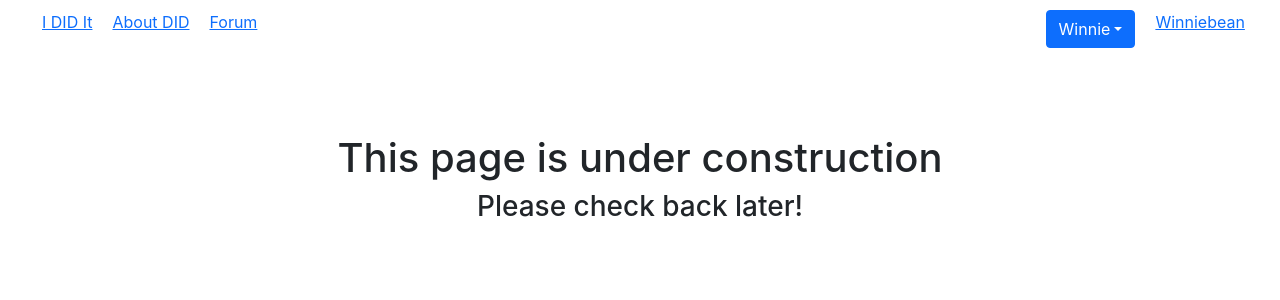
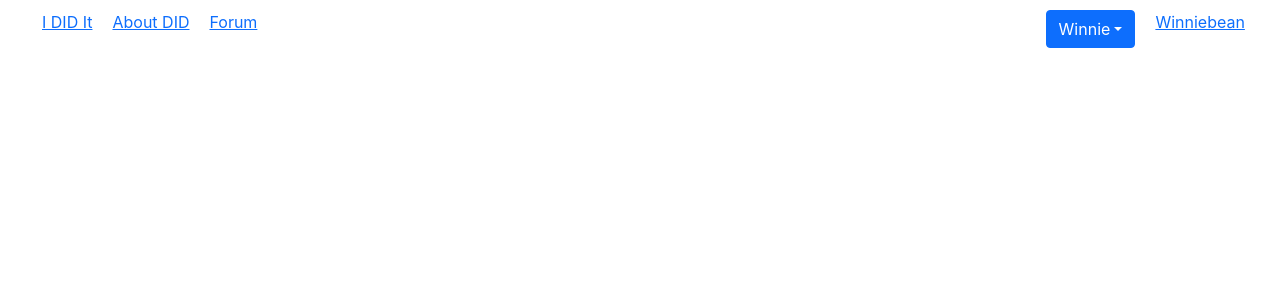
Before and after one commit to EagerBeaver98/i-did-it, a React (Create React App) app: page / in a window 1280 px wide. Shown: the top 300 px of the page. Built offline with nearby package versions, Linux system fonts and the light colour scheme.

Commit message:
Added post shell

```diff
--- a/src/App.js
+++ b/src/App.js
@@ -1,5 +1,5 @@
 // import Header from './components/Header';
-import {profile} from './data/temp data';
+import {profile, tweets} from './data/temp data';
 import Hello from './components/HelloWorld';
 import UnderConstruction from './components/UnderConstruction';
 import ProfilePage from './components/Profile';
@@ -7,12 +7,14 @@ import {BrowserRouter as Router, Route, Switch, Link} from 'react-router-dom';
 import { useState } from 'react';
 import { DropdownButton } from 'react-bootstrap';
 import DropdownItem from 'react-bootstrap/esm/DropdownItem';
+import Home from './components/Home';
 
 
 function App() {
 
   const [alter, setAlter] = useState(profile.alters[0].name);
   const [alterID, setAlterID] = useState(profile.alters[0].id);
+  const [tweetList, setTweetList] = useState(tweets);
 
   return (
     <Router>
@@ -52,7 +54,7 @@ function App() {
       <div className='seperator'></div>
       <Switch>
         <Route exact path="/">
-          <UnderConstruction />
+          <Home tweets={tweetList}/>
         </Route>
         <Route path="/about">
           <Hello />
--- a/src/components/Home.js
+++ b/src/components/Home.js
@@ -1,7 +1,14 @@
+import Post from "./Post";
+
+
 function Home(props) {
   return (
     <div className="posts">
-
+      {() => {
+        for (let post of props.tweets) {
+          <Post post={post}/>
+        }
+      }}
     </div>
   )
 }
--- /dev/null
+++ b/src/components/Post.js
@@ -0,0 +1,7 @@
+function Post(props) {
+  return (
+    <div className="post"></div>
+  )
+}
+
+export default Post;
```
